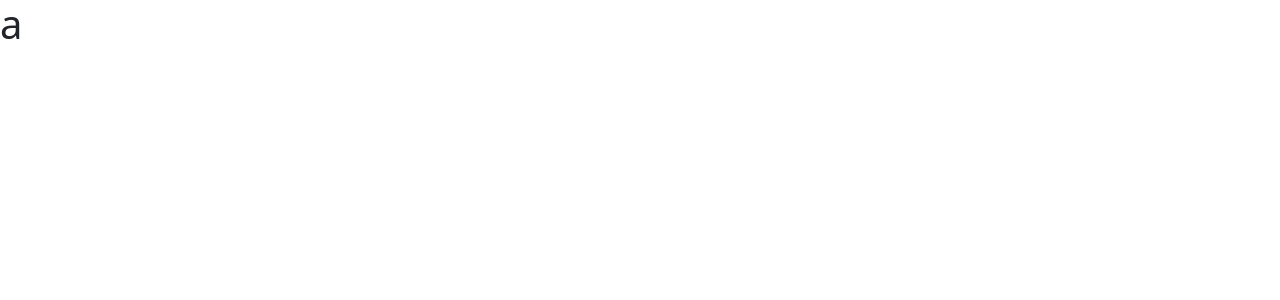
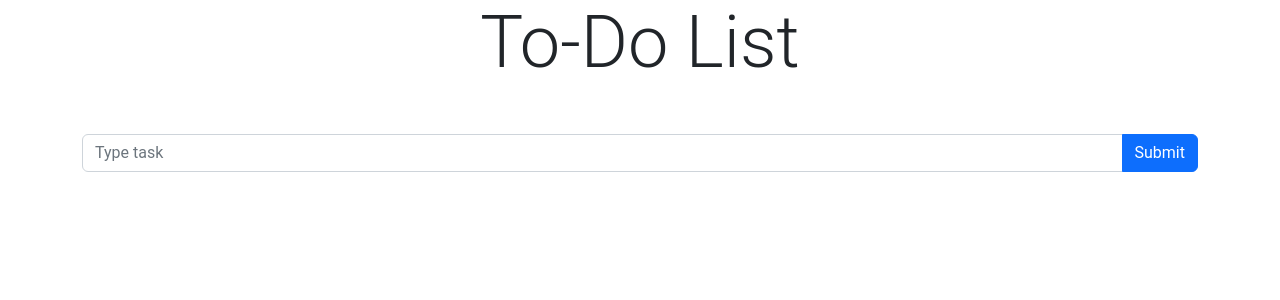
Before and after one commit to Luisotee/ToDoList-NextJS, a Next.js app: page / in a window 1280 px wide. Shown: the top 300 px of the page. Built offline with nearby package versions, Linux system fonts and the light colour scheme.

Commit message:
Inputs and cardbox

```diff
--- a/pages/api/hello.js
+++ /dev/null
@@ -1,5 +0,0 @@
-// Next.js API route support: https://nextjs.org/docs/api-routes/introduction
-
-export default function handler(req, res) {
-  res.status(200).json({ name: 'John Doe' })
-}
--- a/pages/index.js
+++ /dev/null
@@ -1,5 +0,0 @@
-export default function Home() {
-  return (
-    <h1>a</h1>
-  )
-}
--- /dev/null
+++ b/src/components/card.js
@@ -0,0 +1,8 @@
+export default function Card(props) {
+    console.log("oi"+props.todo)
+    return (
+        <div className='card'>
+            <strong>{props.todo}</strong>
+        </div>
+    )
+}
--- /dev/null
+++ b/src/pages/index.js
@@ -0,0 +1,38 @@
+import React, { useState } from "react"
+import "../components/card"
+import Card from "../components/card"
+
+export default function Home() {
+  const [task, setTask] = useState([])
+  const [tasks, setTasks] = useState([])
+
+  function handleAddTask(e) {
+    e.preventDefault()
+    let newTask = {
+      id: 0,
+      todo: 'coisas'
+    }
+    setTask(newTask)
+
+    setTasks(prevState => [...prevState, task])
+  }
+
+  return (
+    <div className="container">
+      <header className="display-2 text-center">To-Do List</header>
+      <form className="input-group mt-5" onSubmit={handleAddTask}>
+        <input type="text" className="form-control" placeholder="Type task"></input>
+        <button type="submit" className="btn btn-primary">Submit</button>
+      </form>
+      <div>
+        {console.log(task)}
+        {
+          tasks.map(task =>
+            <Card
+              key={task.id}
+              todo={task.todo} />
+          )}
+      </div>
+    </div>
+  )
+}
--- /dev/null
+++ b/src/styles/global.css
@@ -0,0 +1,25 @@
+.container {
+    font-family: 'Roboto', sans-serif;
+}
+
+button {
+    padding: 500px 500px 500px;
+}
+
+.card {
+    height: 100px;
+    width: 50%;
+    background: rgb(87, 25, 210);
+    color: white;
+
+    border-radius: 10px;
+    margin-bottom: 20px;
+    display: flex;
+    align-items: center;
+    justify-content: space-between;
+    padding: 24px;
+}
+
+.card strong {
+    font-size: 18px;
+}
--- a/styles/global.css
+++ /dev/null
@@ -1,3 +0,0 @@
-.container {
-    font-family: 'Roboto', sans-serif;
-}
```
Also changed, not shown: src/pages/_app.js (renamed from pages/_app.js).
